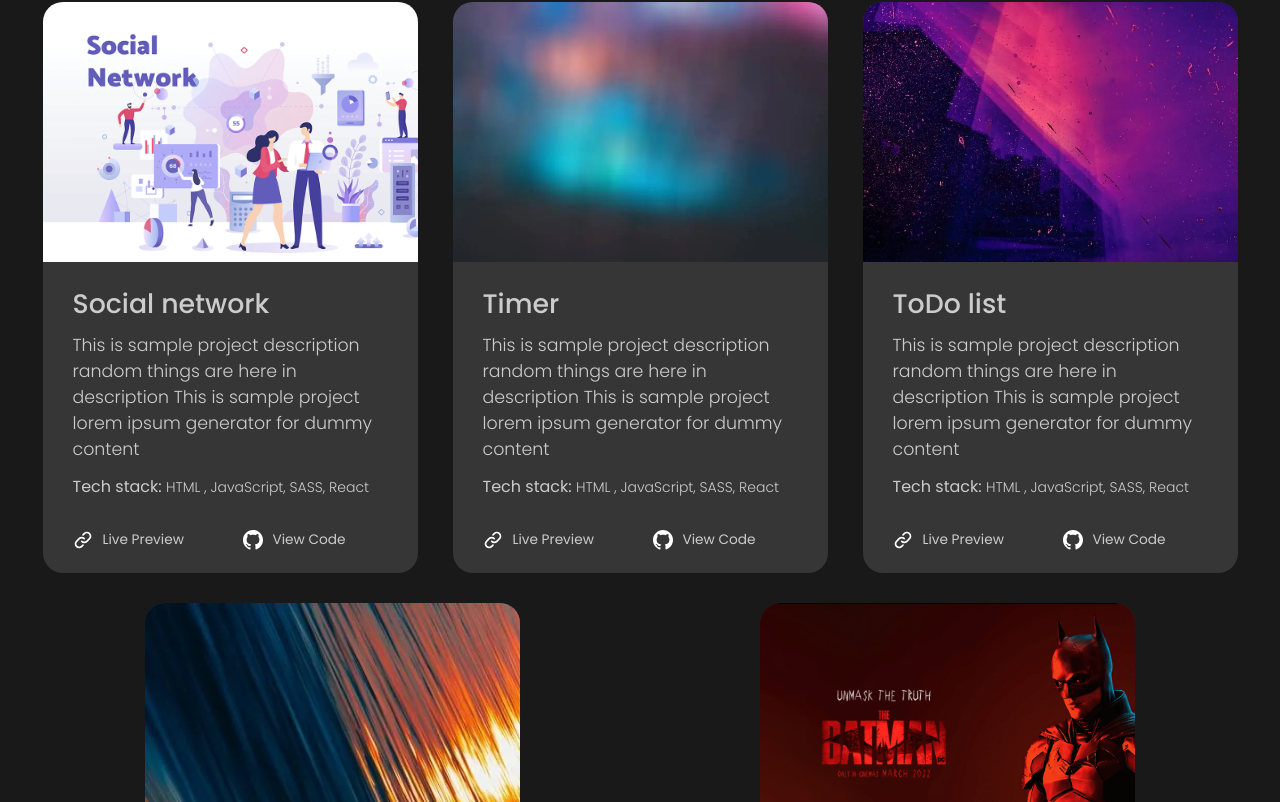
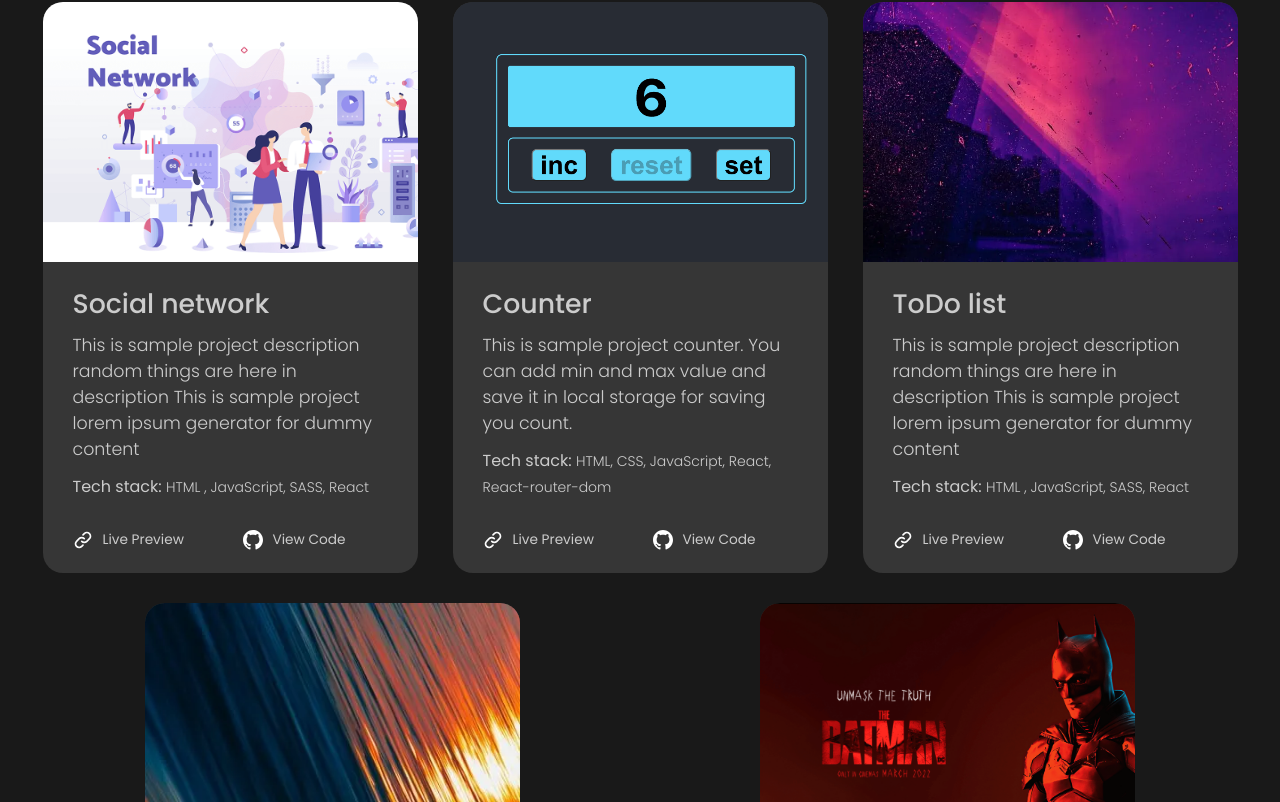
Before and after one commit to sergbfmv/portfolio, a React app: page / in a window 1280 px wide. Shown: the part 1930-2732 px from the top of the page. Built offline with nearby package versions, Linux system fonts and the light colour scheme.

Commit message:
Added project counter

```diff
--- a/src/layout/sections/projects/Projects.tsx
+++ b/src/layout/sections/projects/Projects.tsx
@@ -5,10 +5,10 @@
 import {FlexWrapper} from "../../../components/FlexWrapper";
 import {Project} from "./project/Project";
 import proj1 from '../../../assets/images/proj1.webp'
-import proj2 from '../../../assets/images/proj2.webp'
 import proj3 from '../../../assets/images/proj3.webp'
 import proj4 from '../../../assets/images/proj4.webp'
 import projBatman from '../../../assets/images/proj-Batman.webp'
+import projCount from '../../../assets/images/projCount.webp'
 import {Container} from "../../../components/Container";
 import {S} from './Projects_Styles'
 import {AnimatePresence, motion} from "framer-motion"
@@ -42,12 +42,15 @@
         id: 1
     },
     {
-        title: 'Timer',
-        text: 'This is sample project description random things are here in description This is sample project lorem ipsum generator for dummy content',
-        techText: 'HTML , JavaScript, SASS, React',
-        src: proj2,
+        title: 'Counter',
+        text: 'This is sample project counter. You can add min and max value and save it in local storage for saving you count.',
+        techText: 'HTML, CSS, JavaScript, React, React-router-dom',
+        src: projCount,
         type: 'react',
-        id: 2
+        projDemoLink: 'https://sergbfmv.github.io/Batman/index.html',
+        projCodeLink: 'https://github.com/sergbfmv/Counter',
+        id: 2,
+
     },
     {
         title: 'ToDo list',
```
Also changed, not shown: src/assets/images/projCount.webp (added).
